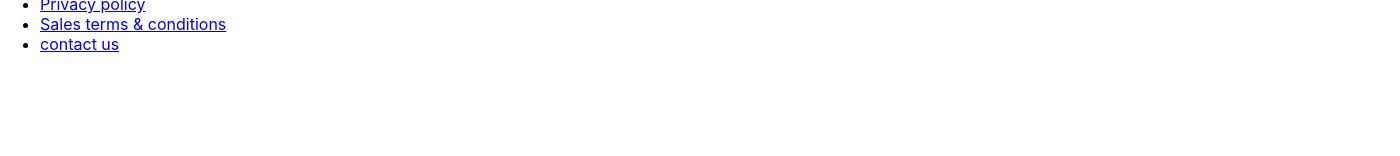
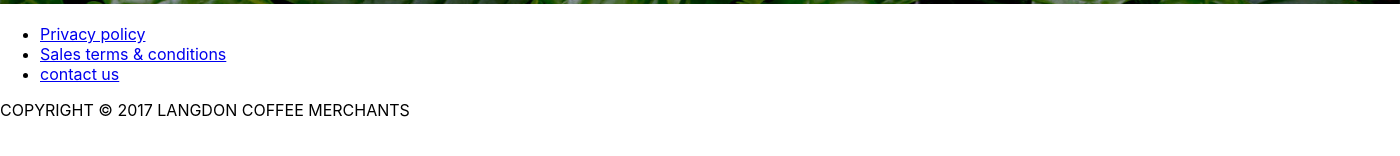
Before and after one commit to oleks11redka/Langdon_Coffee, a React (Create React App) app: page /news/1 in a window 1280 px wide. Shown: the part 326-482 px from the top of the page, 1400 px wide, since content can reach past the window. Built offline with nearby package versions, Linux system fonts and the light colour scheme.

Commit message:
Footer element updated

```diff
--- a/src/components/elements/Footer/Footer.jsx
+++ b/src/components/elements/Footer/Footer.jsx
@@ -26,7 +26,7 @@
                         {/* Добавлю чуть позже */}
                     </div>
                     <div className='footer__copyright'>
-                        <p className='footer__copyrightText'></p>
+                        <p className='footer__copyrightText'>COPYRIGHT © 2017 LANGDON COFFEE MERCHANTS</p>
                     </div>
                 </div>
             </div>
```
Also changed, not shown: src/components/elements/Footer/FooterPictures/Footer.png (added).
